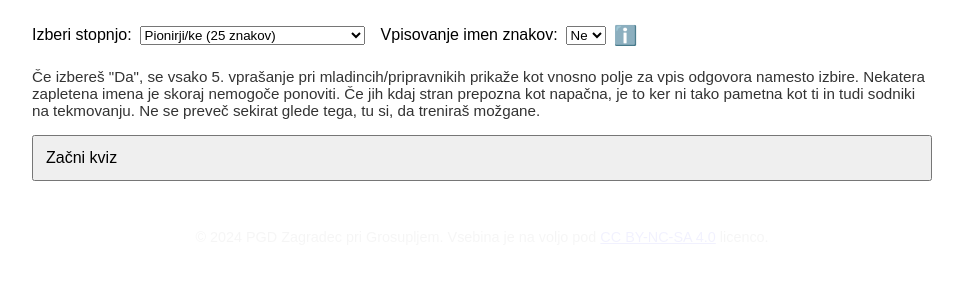
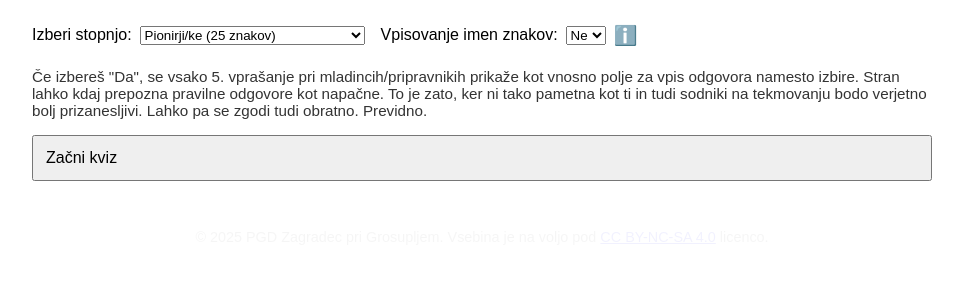
Before and after one commit to 9magic/topo-kviz-orientacija, a plain HTML site: page index.html in a window 1280 px wide. Both pictures are taken after a click on the button "ℹ️". Shown: the part 77-360 px from the top of the page, without its empty margins (158-1121 px from the left). Drawn offline with Linux system fonts and the light colour scheme.

Commit message:
besedilo

```diff
--- a/index.html
+++ b/index.html
@@ -73,8 +73,9 @@
       </div>
       <div id="input-info" style="display:none; font-size:0.95rem; color:#333; margin-bottom:1rem;">
         Če izbereš "Da", se vsako 5. vprašanje pri mladincih/pripravnikih prikaže kot vnosno polje za vpis odgovora namesto izbire.
-        Nekatera zapletena imena je skoraj nemogoče ponoviti. Če jih kdaj stran prepozna kot napačna, je to ker ni tako pametna kot ti in tudi sodniki na tekmovanju.
-        Ne se preveč sekirat glede tega, tu si, da treniraš možgane.
+        Stran lahko kdaj prepozna pravilne odgovore kot napačne.
+        To je zato, ker ni tako pametna kot ti in tudi sodniki na tekmovanju bodo verjetno bolj prizanesljivi.
+        Lahko pa se zgodi tudi obratno. Previdno.
       </div>
 
     <button onclick="startQuiz()">Začni kviz</button>
@@ -308,7 +309,7 @@
   </script>
 <footer style="margin-top: 3rem; font-size: 0.9rem; color: #555; text-align: center; opacity: 0.05; transition: opacity 0.3s;">
   <p onmouseover="this.parentNode.style.opacity=1" onmouseout="this.parentNode.style.opacity=0.05">
-    © 2024 PGD Zagradec pri Grosupljem. Vsebina je na voljo pod
+    © 2025 PGD Zagradec pri Grosupljem. Vsebina je na voljo pod
     <a href="https://creativecommons.org/licenses/by-nc-sa/4.0/" target="_blank">CC BY-NC-SA 4.0</a> licenco.<br>
   </p>
 </footer>
```
